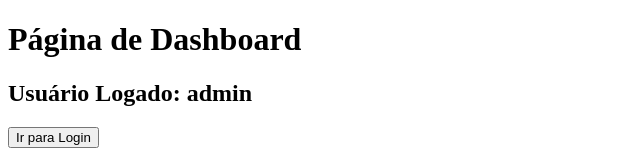
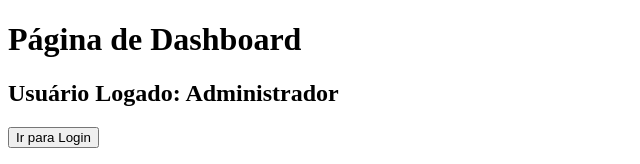
Before and after one commit to Rafiere/project_projeto-base-react, a React (Create React App) app: page /dashboard in a window 1280 px wide. Shown: the top 164 px of the page, without its empty margins (0-640 px from the left). Built offline with nearby package versions, Linux system fonts and the light colour scheme.

Commit message:
feat: adding state to LoggedUserContext.

```diff
--- a/src/app/shared/contexts/LoggedUser.tsx
+++ b/src/app/shared/contexts/LoggedUser.tsx
@@ -1,4 +1,4 @@
-import React, { createContext, useCallback } from "react";
+import React, { createContext, useCallback, useEffect, useState } from "react";
 
 interface LoggedUserContextData {
   username: string;
@@ -16,10 +16,18 @@ export const LoggedUserProvider = ({ children }: LoggedUserContextProps) => {
     console.log("Logout...");
   }, []);
 
+  const [username, setUsername] = useState("");
+
+  useEffect(() => {
+    setTimeout(() => {
+      setUsername("Administrador");
+    }, 1000);
+  });
+
   return (
     <LoggedUserContext.Provider
       value={{
-        username: "admin",
+        username: username,
         logout: handleLogout,
       }}
     >
```
